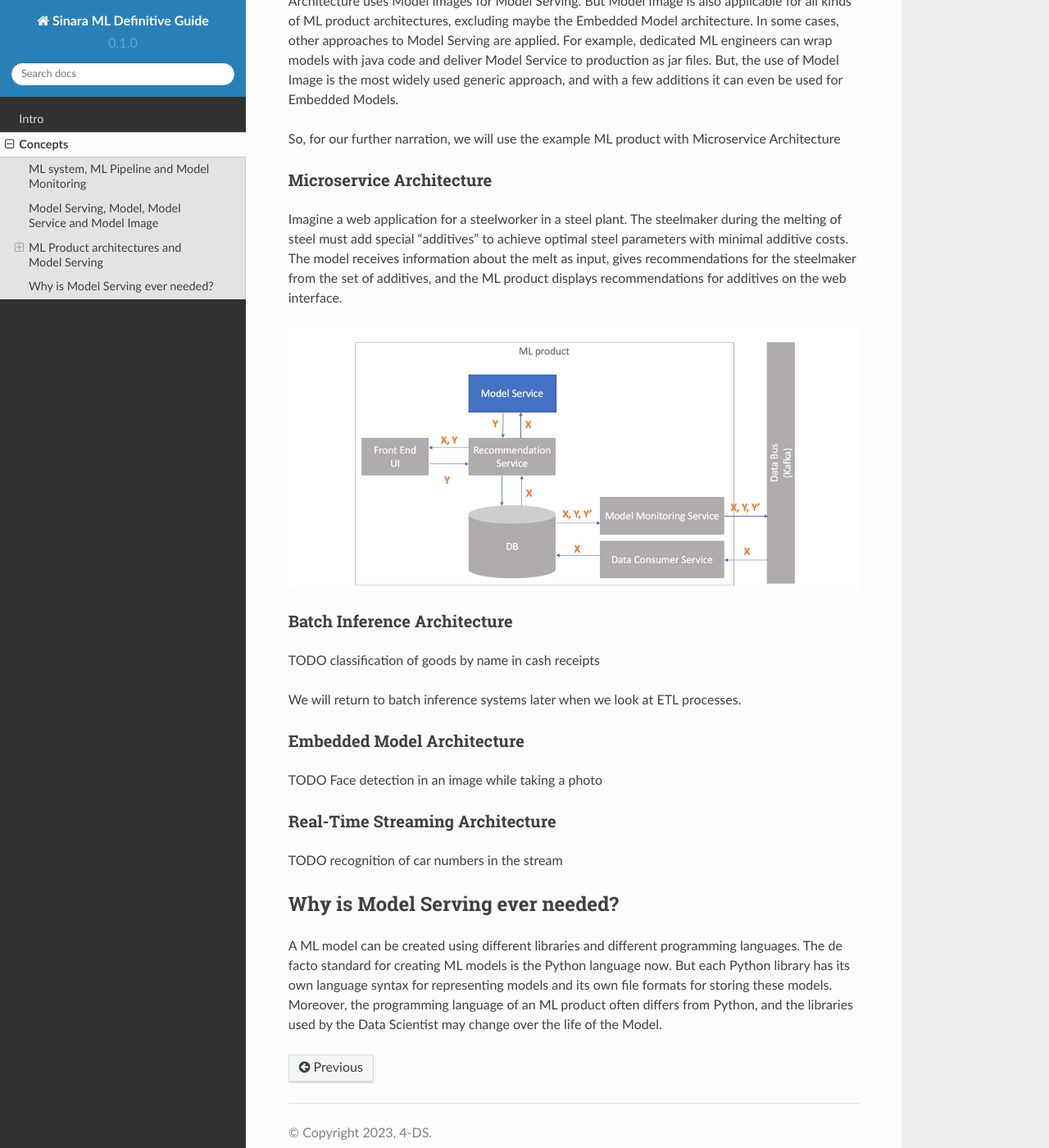
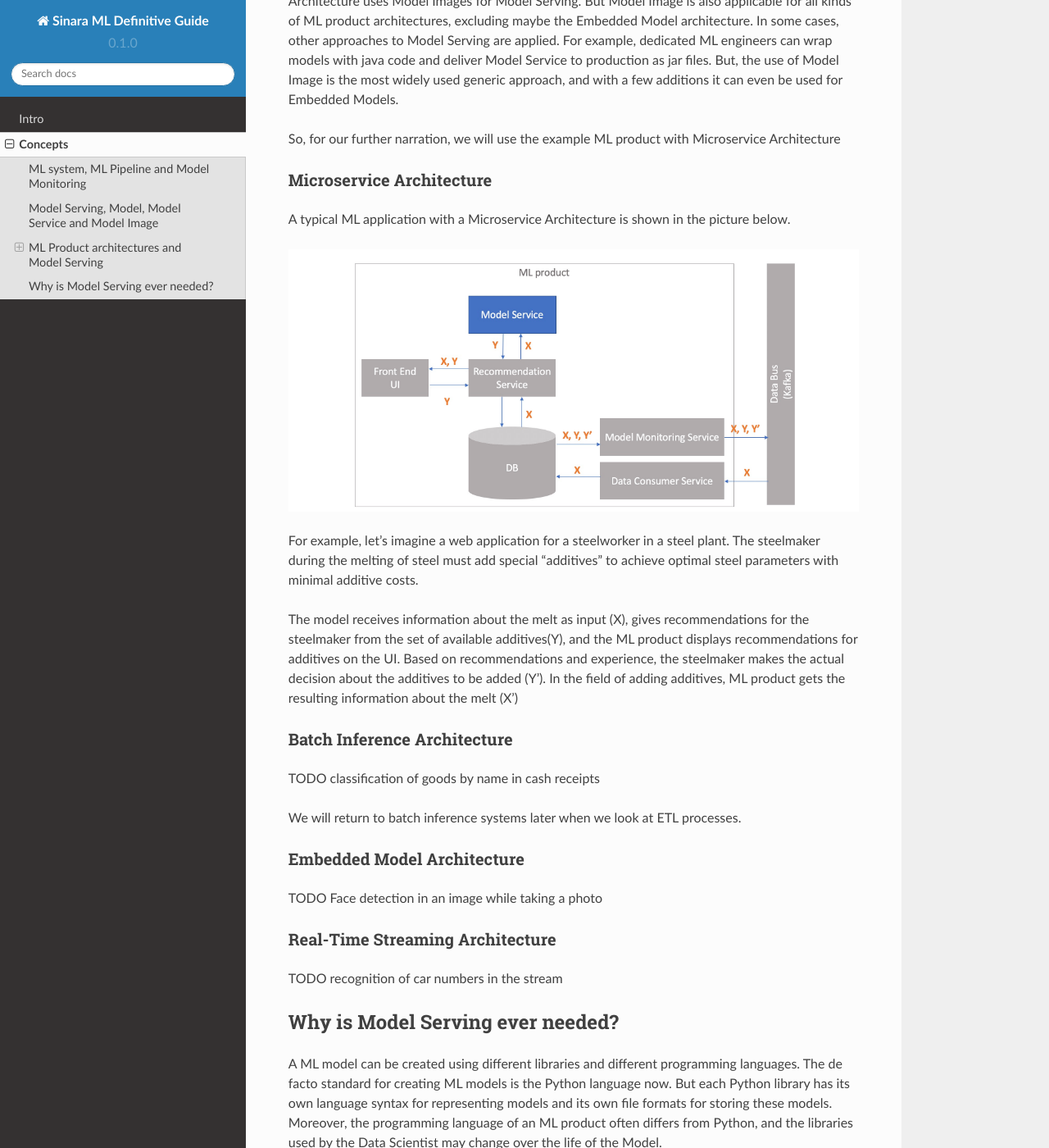
Before and after one commit to 4-DS/SinaraML-Def-Guide, a Sphinx documentation site: the page built from docs/source/concepts.rst, in a window 1280 px wide and 1400 px high, scrolled down 2703 px. Shown: the whole window at 82% size. Built offline with Sphinx 7.4.7 and the Read the Docs theme 2.0.0, drawn with Linux system fonts in a browser that asks for light colours.

Commit message:
Update concepts.rst

```diff
--- a/docs/source/concepts.rst
+++ b/docs/source/concepts.rst
@@ -54,9 +54,13 @@ So, for our further narration, we will use the example ML product with Microserv
 
 Microservice Architecture
 =========================
-Imagine a web application for a steelworker in a steel plant. The steelmaker during the melting of steel must add special "additives" to achieve optimal steel parameters with minimal additive costs. The model receives information about the melt as input, gives recommendations for the steelmaker from the set of additives, and the ML product displays recommendations for additives on the web interface.
+A typical ML application with a Microservice Architecture is shown in the picture below.
 
 .. image:: microservice_architecture.jpeg
+
+For example, let's imagine a web application for a steelworker in a steel plant. The steelmaker during the melting of steel must add special "additives" to achieve optimal steel parameters with minimal additive costs.
+
+The model receives information about the melt as input (X), gives recommendations for the steelmaker from the set of available additives(Y), and the ML product displays recommendations for additives on the UI. Based on recommendations and experience, the steelmaker makes the actual decision about the additives to be added (Y'). In the field of adding additives, ML product gets the resulting information about the melt (X')
 
 Batch Inference Architecture
 ============================
```
